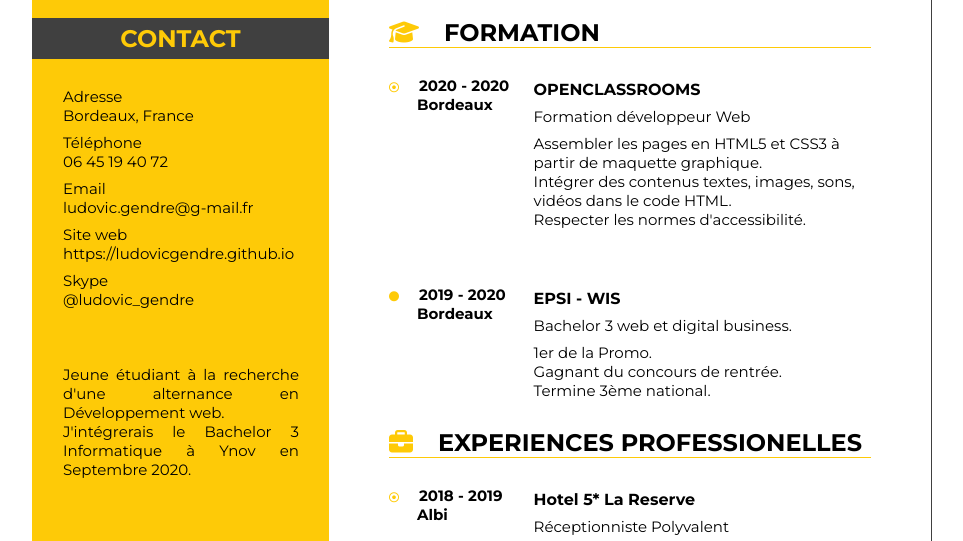
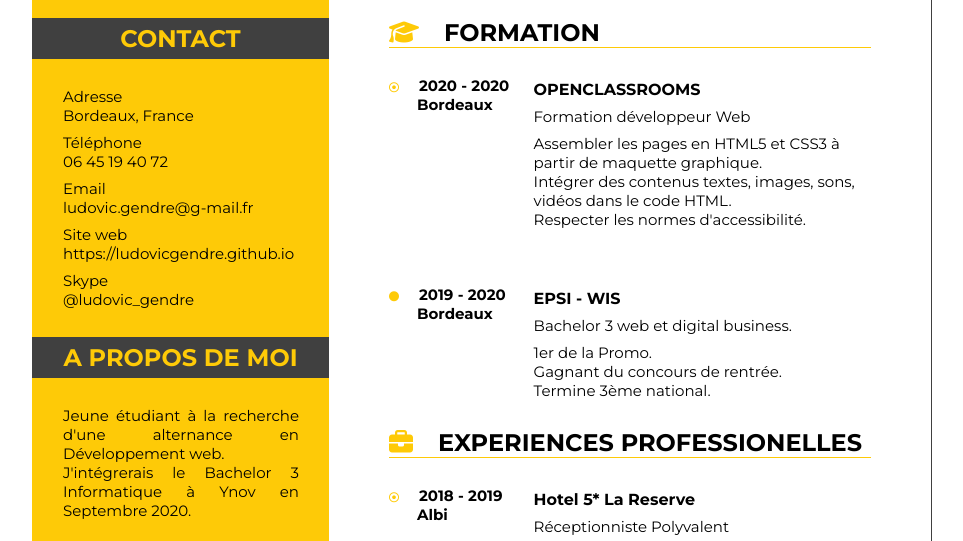
Before and after one commit to LudovicGendre/Project_2_OpenClassrooms_CV, a plain HTML site: page index.html in a window 1280 px wide. Shown: the part 214-755 px from the top of the page, without its empty margins (158-1121 px from the left). Drawn offline with Linux system fonts and the light colour scheme.

Commit message:
Oubli A propos de moi

```diff
--- a/index.html
+++ b/index.html
@@ -53,6 +53,7 @@
                         <br>@ludovic_gendre
                     </p>
                 </div> <!--Fin du container-->
+                <h2>A PROPOS DE MOI</h2>
                 <div class="container">
                     <p>Jeune étudiant à la recherche d'une alternance en Développement web.
                         <br>J'intégrerais le Bachelor 3 Informatique à Ynov en Septembre 2020.
```
